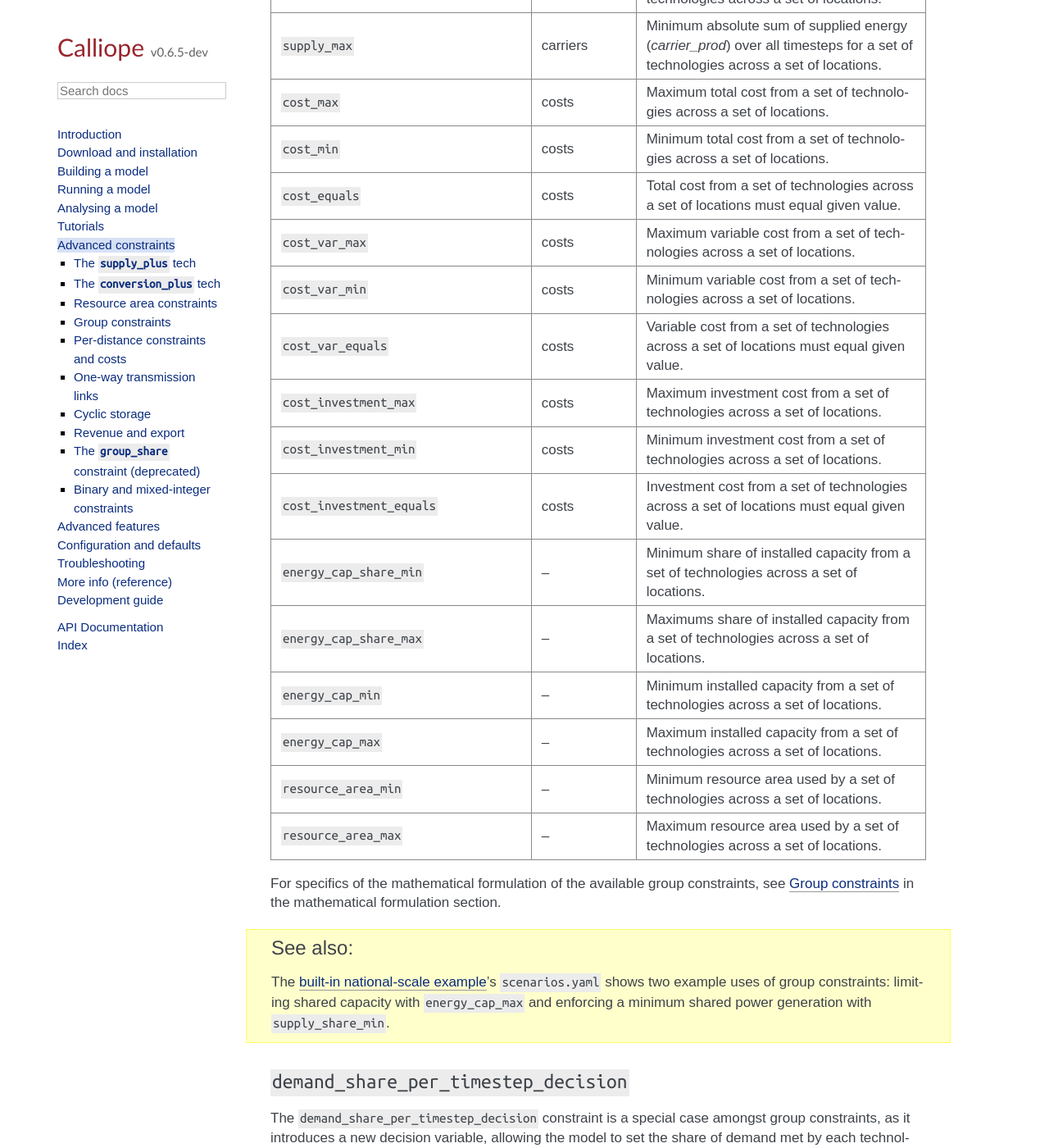
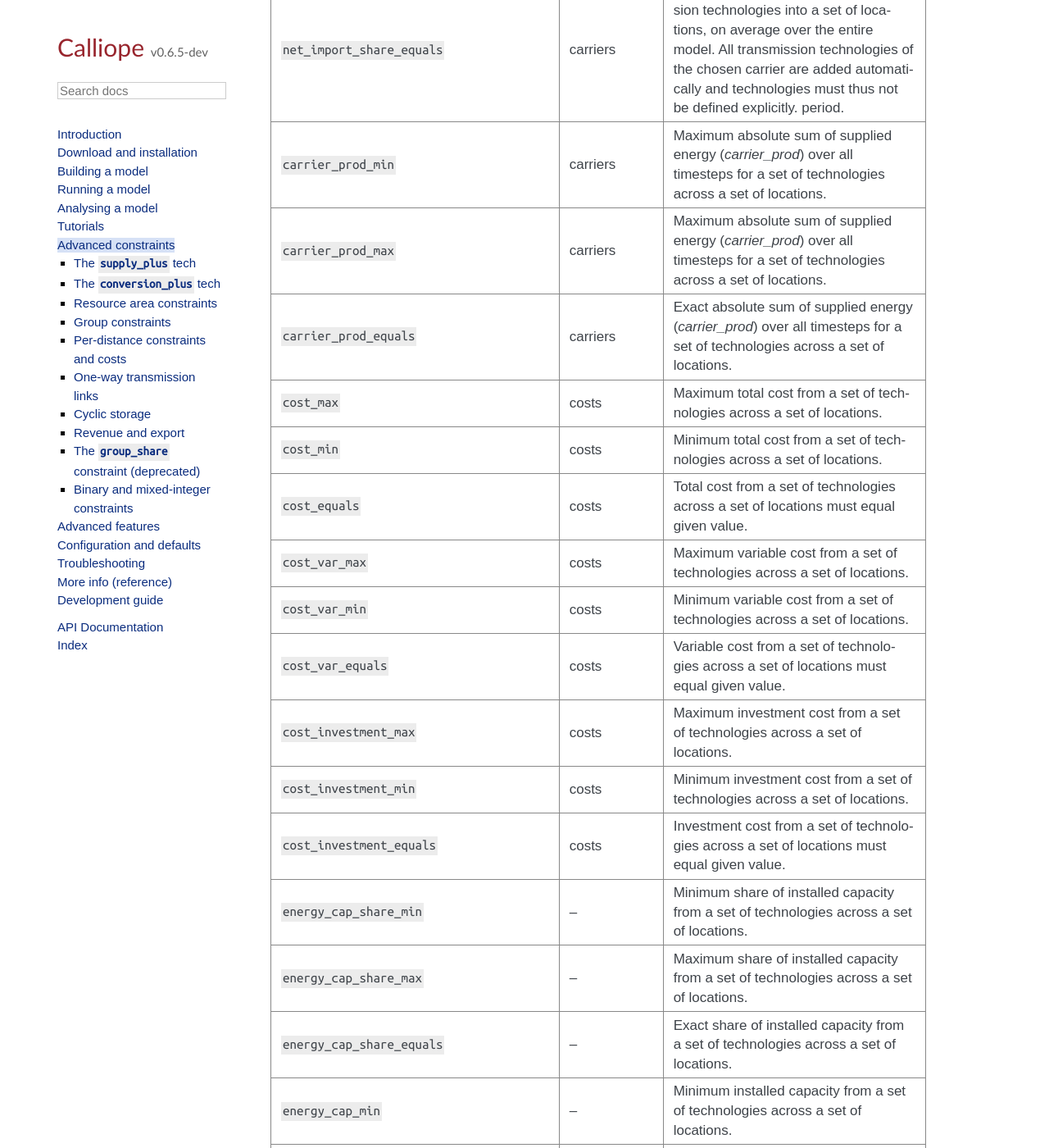
Before and after one commit to calliope-project/calliope, a Sphinx documentation site: the page built from doc/user/advanced_constraints.rst, in a window 1280 px wide and 1400 px high, scrolled down 8521 px. Shown: the whole window at 82% size. Built offline with Sphinx 7.4.7, drawn with Linux system fonts in a browser that asks for light colours; some web fonts are replaced; pages that are not in the unit, such as notebooks, are missing from menus; a script that is not in the unit is left out; some of the changed text lies outside the part shown.

Commit message:
Add 'equals' group constraints; rename `supply` group constraints to `carrier_prod` (#279)
Co-authored-by: Stefan Pfenninger <stefan@pfenninger.org>

```diff
--- a/changelog.rst
+++ b/changelog.rst
@@ -6,11 +6,15 @@
 0.6.5 (dev)
 -----------
 
-|new| New model-wide constraints `supply_min` and `supply_max` which restrict the absolute energy produced by a subgroup of technologies and locations.
+|new| New model-wide constraints `energy_cap_equals`, `resource_area_equals`, and  `energy_cap_share_equals` to add the equality constraint to existing `min/max` group constraints.
+
+|new| New model-wide constraints `carrier_prod_min`, `carrier_prod_max`, and  `carrier_prod_equals` which restrict the absolute energy produced by a subgroup of technologies and locations.
 
 |new| Introduced a `storage_discharge_depth` constraint, which allows to set a minimum stored-energy level to be preserved by a storage technology.
 
 |new| New model-wide constraints `net_import_share_min`, `net_import_share_max`, and `net_import_share_equals` which restrict the net imported energy of a certain carrier into subgroups of locations.
+
+|changed| |backwards-incompatible| Group constraints with the prefix `supply_share` are renamed to use the prefix `carrier_prod_share`. This ensures consistent naming for all group constraints.
 
 |changed| Allowed 'energy_cap_min' for transmission technologies.
 
--- a/doc/user/advanced_constraints.rst
+++ b/doc/user/advanced_constraints.rst
@@ -278,22 +278,22 @@
    * - ``demand_share_per_timestep_decision``
      - carriers
      - Turns the per-timestep share of carrier demand met from a set of technologies across a set of locations into a model decision variable.
-   * - ``supply_share_min``
+   * - ``carrier_prod_share_min``
      - carriers
      - Minimum share of carrier production met from a set of technologies across a set of locations, on average over the entire model period.
-   * - ``supply_share_max``
+   * - ``carrier_prod_share_max``
      - carriers
      - Maximum share of carrier production met from a set of technologies across a set of locations, on average over the entire model period.
-   * - ``supply_share_equals``
+   * - ``carrier_prod_share_equals``
      - carriers
      - Share of carrier production met from a set of technologies across a set of locations, on average over the entire model period.
-   * - ``supply_share_per_timestep_min``
+   * - ``carrier_prod_share_per_timestep_min``
      - carriers
      - Minimum share of carrier production met from a set of technologies across a set of locations, in each individual timestep.
-   * - ``supply_share_per_timestep_max``
+   * - ``carrier_prod_share_per_timestep_max``
      - carriers
      - Maximum share of carrier production met from a set of technologies across a set of locations, in each individual timestep.
-   * - ``supply_share_per_timestep_equals``
+   * - ``carrier_prod_share_per_timestep_equals``
      - carriers
      - Share of carrier production met from a set of technologies across a set of locations, in each individual timestep.
    * - ``net_import_share_min``
@@ -305,12 +305,15 @@
    * - ``net_import_share_equals``
      - carriers
      - Share of demand met from transmission technologies into a set of locations, on average over the entire model. All transmission technologies of the chosen carrier are added automatically and technologies must thus not be defined explicitly. period.
-   * - ``supply_min``
+   * - ``carrier_prod_min``
      - carriers
      - Maximum absolute sum of supplied energy (`carrier_prod`) over all timesteps for a set of technologies across a set of locations.
-   * - ``supply_max``
+   * - ``carrier_prod_max``
      - carriers
-     - Minimum absolute sum of supplied energy (`carrier_prod`) over all timesteps for a set of technologies across a set of locations.
+     - Maximum absolute sum of supplied energy (`carrier_prod`) over all timesteps for a set of technologies across a set of locations.
+   * - ``carrier_prod_equals``
+     - carriers
+     - Exact absolute sum of supplied energy (`carrier_prod`) over all timesteps for a set of technologies across a set of locations.
    * - ``cost_max``
      - costs
      - Maximum total cost from a set of technologies across a set of locations.
@@ -343,24 +346,33 @@
      - Minimum share of installed capacity from a set of technologies across a set of locations.
    * - ``energy_cap_share_max``
      - –
-     - Maximums share of installed capacity from a set of technologies across a set of locations.
+     - Maximum share of installed capacity from a set of technologies across a set of locations.
+   * - ``energy_cap_share_equals``
+     - –
+     - Exact share of installed capacity from a set of technologies across a set of locations.
    * - ``energy_cap_min``
      - –
      - Minimum installed capacity from a set of technologies across a set of locations.
    * - ``energy_cap_max``
      - –
      - Maximum installed capacity from a set of technologies across a set of locations.
+   * - ``energy_cap_equals``
+     - –
+     - Exact installed capacity from a set of technologies across a set of locations.
    * - ``resource_area_min``
      - –
      - Minimum resource area used by a set of technologies across a set of locations.
    * - ``resource_area_max``
      - –
      - Maximum resource area used by a set of technologies across a set of locations.
+   * - ``resource_area_equals``
+     - –
+     - Exact resource area used by a set of technologies across a set of locations.
 
 
 For specifics of the mathematical formulation of the available group constraints, see :ref:`constraint_group` in the mathematical formulation section.
 
-.. seealso:: The :ref:`built-in national-scale example <examplemodels_nationalscale_settings>`'s ``scenarios.yaml`` shows two example uses of group constraints: limiting shared capacity with ``energy_cap_max`` and enforcing a minimum shared power generation with ``supply_share_min``.
+.. seealso:: The :ref:`built-in national-scale example <examplemodels_nationalscale_settings>`'s ``scenarios.yaml`` shows two example uses of group constraints: limiting shared capacity with ``energy_cap_max`` and enforcing a minimum shared power generation with ``carrier_prod_share_min``.
 
 
 ``demand_share_per_timestep_decision``
```
Also changed, not shown: 14 other files.
